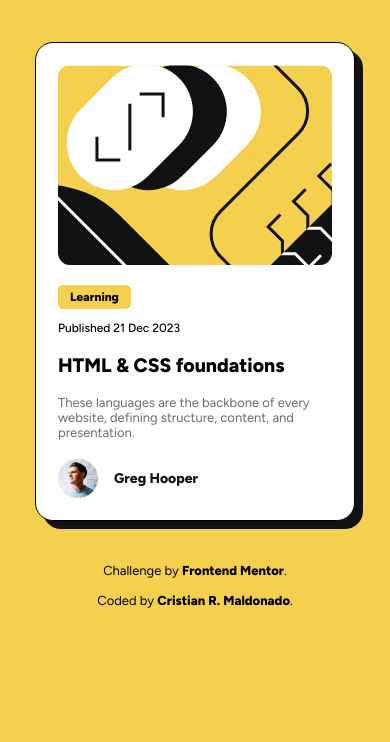
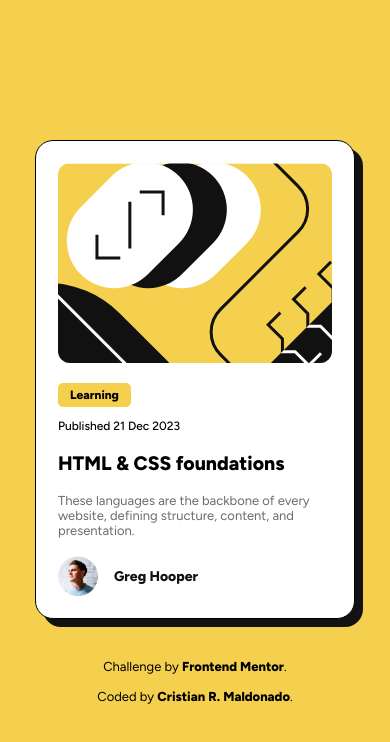
Before and after one commit to cristianmdn/blog-preview-card, a plain HTML site: page index.html in a window 390 px wide. Drawn offline with Linux system fonts and the light colour scheme.

Commit message:
positioning fix

```diff
--- a/style.css
+++ b/style.css
@@ -7,14 +7,16 @@
 body {
     display: flex;
     flex-direction: column;
+    min-height: 100vh;
     align-items: center;
+    justify-content: center;
     font-family: "Figtree", sans-serif;
     font-size: 16px;
     background-color: hsl(47, 88%, 63%);
+    padding: 20px;
 }
 
 main {
-    margin-top: 20vh;
     display: flex;
     flex-direction: column;
     width: 375px;
@@ -29,7 +31,7 @@ main {
     display: flex;
     align-items: center;
     gap: 15px;
-    margin-top: 20vh;
+    margin-top: 40px;
 }
 
 .card-img {
@@ -118,11 +120,9 @@ h2:hover, h2:focus, .name p:hover, .name p:focus {
         font-size: 12px;
     }
     main {
-        margin-top: 5vh;
         width: 320px;
     }
     .attribution {
-        margin-top: 5vh;
         flex-direction: column;
     }
 }
```
